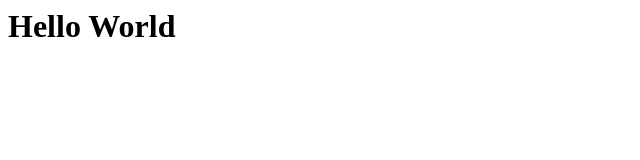
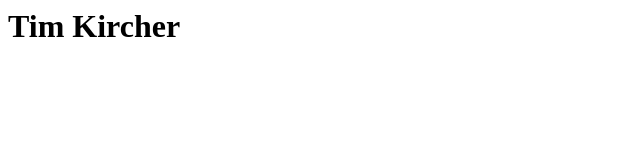
Before and after one commit to timkircher14/timkircher14.github.io, a plain HTML site: page index.html in a window 1280 px wide. Shown: the whole page, without its empty margins (0-640 px from the left). Drawn offline with Linux system fonts and the light colour scheme.

Commit message:
Update index.html

```diff
--- a/index.html
+++ b/index.html
@@ -2,6 +2,6 @@
  <head>
  </head>
  <body>
-   <h1>Hello World<h1>
+   <h1>Tim Kircher<h1>
  </body>
 </html>
```
